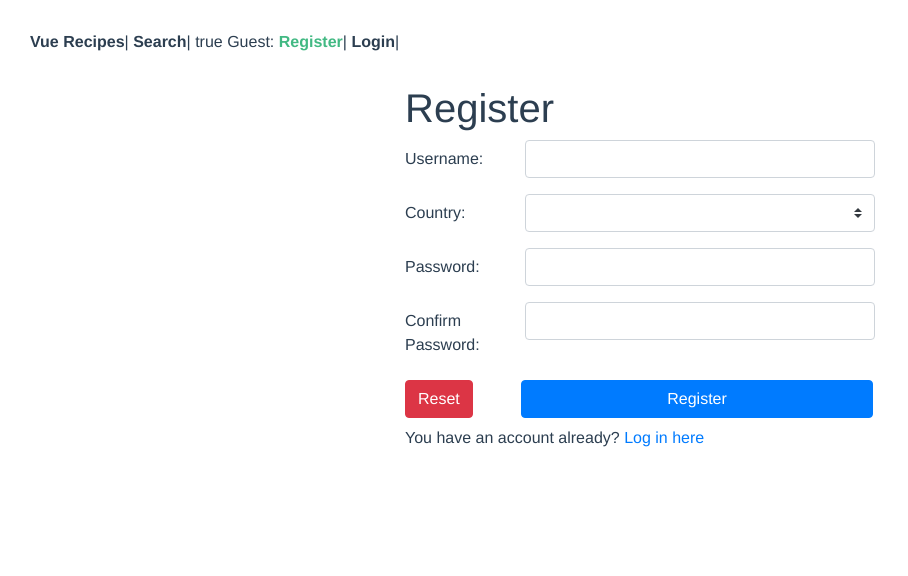
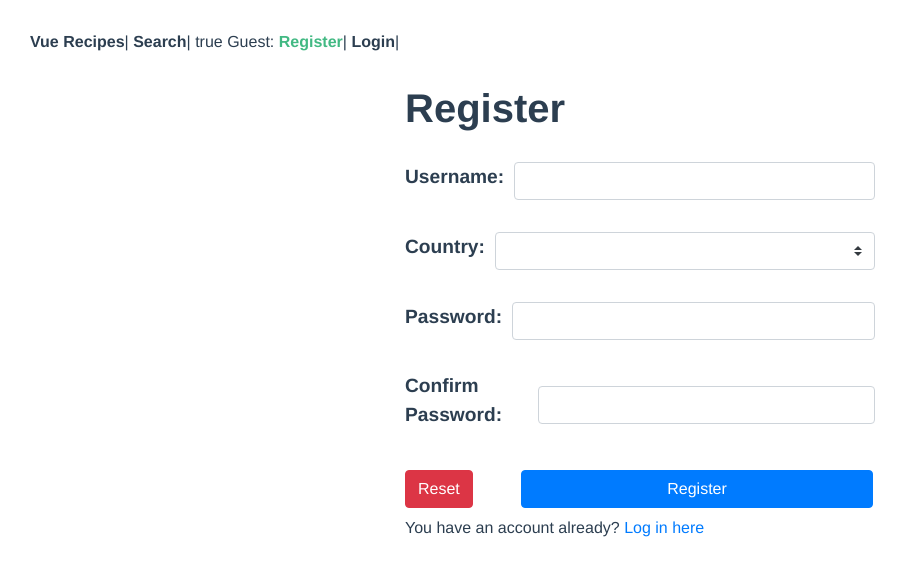
Before and after one commit to WED-2023/assignment2-1-315108043_313558967, a Vue app: page /#/register in a window 1280 px wide. Shown: the top 576 px of the page, without its empty margins (0-908 px from the left). Built offline with nearby package versions, Linux system fonts and the light colour scheme.

Commit message:
I edited the pages: Register, Login. In addition, i created the next components: CustomInput.vue PageTitle.vue CustomButton.vue

```diff
--- /dev/null
+++ b/src/components/CustomButton.vue
@@ -0,0 +1,23 @@
+<template>
+    <b-button
+      type="submit"
+      variant="primary"
+      class="custom-button"
+    >
+      <slot>Login</slot>
+    </b-button>
+  </template>
+
+  <script>
+  export default {
+    // Your script section if needed
+  };
+  </script>
+
+  <style scoped>
+  .custom-button {
+    width: 100%;
+    display: block;
+    margin-top: 20px;
+  }
+  </style>
--- /dev/null
+++ b/src/components/CustomInput.vue
@@ -0,0 +1,67 @@
+<template>
+    <div class="custom-input-container">
+      <div class="input-field">
+        <label :for="id" class="input-label">{{ label }}</label>
+        <slot></slot>
+      </div>
+      <!-- Feedback directly under the input field -->
+      <div class="input-comments">
+        <!-- Show feedback text only if there's an error -->
+        <span v-if="hasError">
+          <slot name="feedback"></slot>
+        </span>
+
+      </div>
+    </div>
+  </template>
+
+  <script>
+  export default {
+    name: "CustomInput",
+    props: {
+      id: {
+        type: String,
+        required: true
+      },
+      label: {
+        type: String,
+        required: true
+      },
+      // Add a prop to determine if there's an error
+      hasError: {
+        type: Boolean,
+        default: false
+      }
+    }
+  };
+  </script>
+
+  <style scoped>
+.custom-input-container {
+  display: flex;
+  flex-direction: column;
+  margin-bottom: 1.5rem;
+}
+
+.input-label {
+  margin-bottom: 0.5rem;
+  font-size: 1.2rem;
+  font-weight: bold;
+  margin-right: 10px; /* Add margin between label and input */
+}
+
+.input-field {
+  display: flex;
+  align-items: center; /* Align items vertically */
+}
+
+.input-comments {
+  color: red;
+  font-size: 0.875rem;
+  margin-top: 0.5rem; /* Adjust margin for feedback */
+}
+
+.input-comments slot {
+  margin-left: 10px; /* Adjust spacing between input and feedback */
+}
+</style>
--- /dev/null
+++ b/src/components/PageTitle.vue
@@ -0,0 +1,28 @@
+<template>
+  <h1 class="title">
+    <slot></slot>
+  </h1>
+</template>
+
+<script>
+export default {
+  props: {
+    marginBottom: {
+      type: String,
+      default: "0px"
+    },
+    fontWeight: {
+      type: String,
+      default: "bold" // Set default fontWeight to bold
+    }
+  }
+};
+</script>
+
+<style scoped>
+.title {
+  margin-bottom: 30px; /* Set margin-bottom */
+  font-weight: bold; /* Set font weight */
+  /* Add any additional styles for titles here */
+}
+</style>
--- a/src/pages/LoginPage.vue
+++ b/src/pages/LoginPage.vue
@@ -1,12 +1,11 @@
 <template>
   <div class="container">
-    <h1 class="title">Login</h1>
+    <PageTitle>Login</PageTitle>
     <b-form @submit.prevent="onLogin">
-      <b-form-group
-        id="input-group-Username"
-        label-cols-sm="3"
+      <custom-input
+        id="Username"
         label="Username:"
-        label-for="Username"
+        :hasError="$v.form.username.$error"
       >
         <b-form-input
           id="Username"
@@ -14,16 +13,15 @@
           type="text"
           :state="validateState('username')"
         ></b-form-input>
-        <b-form-invalid-feedback>
+        <template v-slot:feedback>
           Username is required
-        </b-form-invalid-feedback>
-      </b-form-group>
+        </template>
+      </custom-input>
 
-      <b-form-group
-        id="input-group-Password"
-        label-cols-sm="3"
+      <custom-input
+        id="Password"
         label="Password:"
-        label-for="Password"
+        :hasError="$v.form.password.$error"
       >
         <b-form-input
           id="Password"
@@ -31,18 +29,16 @@
           v-model="$v.form.password.$model"
           :state="validateState('password')"
         ></b-form-input>
-        <b-form-invalid-feedback>
+        <template v-slot:feedback>
           Password is required
-        </b-form-invalid-feedback>
-      </b-form-group>
+        </template>
+      </custom-input>
 
-      <b-button
+      <CustomButton
         type="submit"
         variant="primary"
-        style="width:100px;display:block;"
         class="mx-auto w-100"
-        >Login</b-button
-      >
+      >Login</CustomButton>
       <div class="mt-2">
         Do not have an account yet?
         <router-link to="register"> Register in here</router-link>
@@ -57,17 +53,23 @@
     >
       Login failed: {{ form.submitError }}
     </b-alert>
-    <!-- <b-card class="mt-3" header="Form Data Result">
-      <pre class="m-0">{{ form }}</pre>
-    </b-card> -->
   </div>
 </template>
 
 <script>
 import { required } from "vuelidate/lib/validators";
-import {mockLogin} from "../services/auth.js"
+import { mockLogin } from "../services/auth.js";
+import CustomInput from "../components/CustomInput.vue";
+import PageTitle from "../components/PageTitle.vue";
+import CustomButton from "../components/CustomButton.vue";
+
 export default {
   name: "Login",
+  components: {
+    CustomInput,
+    PageTitle,
+    CustomButton
+  },
   data() {
     return {
       form: {
@@ -94,47 +96,28 @@ export default {
     },
     async Login() {
       try {
-
-        // const response = await this.axios.post(
-        //   this.$root.store.server_domain +"/Login",
-
-
-        //   {
-        //     username: this.form.username,
-        //     password: this.form.password
-        //   }
-        // );
-
         const success = true; // modify this to test the error handling
         const response = mockLogin(this.form.username, this.form.password, success);
-
-        // console.log(response);
-        // this.$root.loggedIn = true;
-        console.log(this.$root.store.login);
         this.$root.store.login(this.form.username);
         this.$router.push("/");
       } catch (err) {
-        console.log(err.response);
         this.form.submitError = err.response.data.message;
       }
     },
-
     onLogin() {
-      // console.log("login method called");
       this.form.submitError = undefined;
       this.$v.form.$touch();
       if (this.$v.form.$anyError) {
         return;
       }
-      // console.log("login method go");
-
       this.Login();
     }
   }
 };
 </script>
+
 <style lang="scss" scoped>
 .container {
-  max-width: 400px;
+  max-width: 500px;
 }
 </style>
--- a/src/pages/RegisterPage.vue
+++ b/src/pages/RegisterPage.vue
@@ -1,12 +1,13 @@
 <template>
   <div class="container">
-    <h1 class="title">Register</h1>
+    <PageTitle>Register</PageTitle>
     <b-form @submit.prevent="onRegister" @reset.prevent="onReset">
-      <b-form-group
+      <custom-input
         id="input-group-username"
         label-cols-sm="3"
         label="Username:"
         label-for="username"
+        :hasError="$v.form.username.$error"
       >
         <b-form-input
           id="username"
@@ -14,22 +15,20 @@
           type="text"
           :state="validateState('username')"
         ></b-form-input>
-        <b-form-invalid-feedback v-if="!$v.form.username.required">
-          Username is required
-        </b-form-invalid-feedback>
-        <b-form-invalid-feedback v-else-if="!$v.form.username.length">
-          Username length should be between 3-8 characters long
-        </b-form-invalid-feedback>
-        <b-form-invalid-feedback v-if="!$v.form.username.alpha">
-          Username alpha
-        </b-form-invalid-feedback>
-      </b-form-group>
 
-      <b-form-group
+        <template v-slot:feedback>
+            <span v-if="!$v.form.username.required">Username is required</span>
+            <span v-else-if="!$v.form.username.length">Username length should be between 3-8 characters long</span>
+            <span v-else-if="!$v.form.username.alpha">Username alpha</span>
+        </template>
+      </custom-input>
+
+      <custom-input
         id="input-group-country"
         label-cols-sm="3"
         label="Country:"
         label-for="country"
+        :hasError="$v.form.country.$error"
       >
         <b-form-select
           id="country"
@@ -37,16 +36,21 @@
           :options="countries"
           :state="validateState('country')"
         ></b-form-select>
-        <b-form-invalid-feedback>
+
+        <template v-slot:feedback>
           Country is required
-        </b-form-invalid-feedback>
-      </b-form-group>
+        </template>
+        <!-- <b-form-invalid-feedback>
+          Country is required
+        </b-form-invalid-feedback> -->
+      </custom-input>
 
-      <b-form-group
+      <custom-input
         id="input-group-Password"
         label-cols-sm="3"
         label="Password:"
         label-for="password"
+        :hasError="$v.form.password.$error"
       >
         <b-form-input
           id="password"
@@ -54,25 +58,25 @@
           v-model="$v.form.password.$model"
           :state="validateState('password')"
         ></b-form-input>
-        <b-form-invalid-feedback v-if="!$v.form.password.required">
-          Password is required
-        </b-form-invalid-feedback>
-        <b-form-text v-else-if="$v.form.password.$error" text-variant="info">
-          Your password should be <strong>strong</strong>. <br />
-          For that, your password should be also:
-        </b-form-text>
-        <b-form-invalid-feedback
-          v-if="$v.form.password.required && !$v.form.password.length"
-        >
-          Have length between 5-10 characters long
-        </b-form-invalid-feedback>
-      </b-form-group>
 
-      <b-form-group
+        <template v-slot:feedback>
+            <span v-if="!$v.form.password.required">Password is required</span>
+            <span v-else-if="$v.form.password.$error" text-variant="info">
+              Your password should be <strong>strong</strong>. <br />
+              For that, your password should be also:
+            </span>
+            <span v-if="$v.form.password.required && !$v.form.password.length">
+              Have length between 5-10 characters long
+            </span>
+        </template>
+      </custom-input>
+
+      <custom-input
         id="input-group-confirmedPassword"
         label-cols-sm="3"
         label="Confirm Password:"
         label-for="confirmedPassword"
+        :hasError="$v.form.confirmedPassword.$error"
       >
         <b-form-input
           id="confirmedPassword"
@@ -80,15 +84,22 @@
           v-model="$v.form.confirmedPassword.$model"
           :state="validateState('confirmedPassword')"
         ></b-form-input>
-        <b-form-invalid-feedback v-if="!$v.form.confirmedPassword.required">
+
+        <template v-slot:feedback>
+          <span v-if="!$v.form.confirmedPassword.required">Password confirmation is required</span>
+          <span v-else-if="!$v.form.confirmedPassword.sameAsPassword">
+            The confirmed password is not equal to the original password
+          </span>
+        </template>
+        <!-- <b-form-invalid-feedback v-if="!$v.form.confirmedPassword.required">
           Password confirmation is required
-        </b-form-invalid-feedback>
-        <b-form-invalid-feedback
+        </b-form-invalid-feedback> -->
+        <!-- <b-form-invalid-feedback
           v-else-if="!$v.form.confirmedPassword.sameAsPassword"
         >
           The confirmed password is not equal to the original password
-        </b-form-invalid-feedback>
-      </b-form-group>
+        </b-form-invalid-feedback> -->
+      </custom-input>
 
       <b-button type="reset" variant="danger">Reset</b-button>
       <b-button
@@ -121,6 +132,10 @@
 
 <script>
 import countries from "../assets/countries";
+import CustomInput from "../components/CustomInput.vue";
+import PageTitle from "../components/PageTitle.vue";
+import CustomButton from "../components/CustomButton.vue";
+
 import {
   required,
   minLength,
@@ -132,6 +147,11 @@ import {
 import { mockRegister } from "../services/auth.js";
 export default {
   name: "Register",
+  components: {
+    CustomInput,
+    PageTitle,
+    CustomButton
+  },
   data() {
     return {
       form: {
@@ -233,6 +253,7 @@ export default {
   }
 };
 </script>
+
 <style lang="scss" scoped>
 .container {
   max-width: 500px;
```
Also changed, not shown: package.json (+10 -6 lines), src/components/RecipePreview.vue (+8 -7 lines), 36 other files (tests, documents, lock files or other folders).
